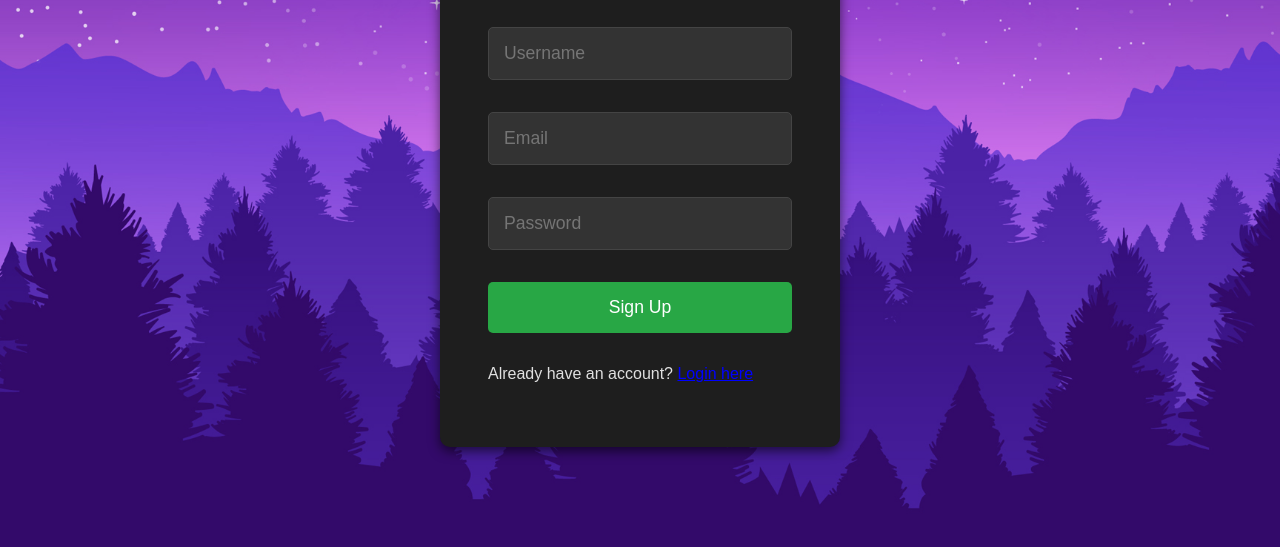
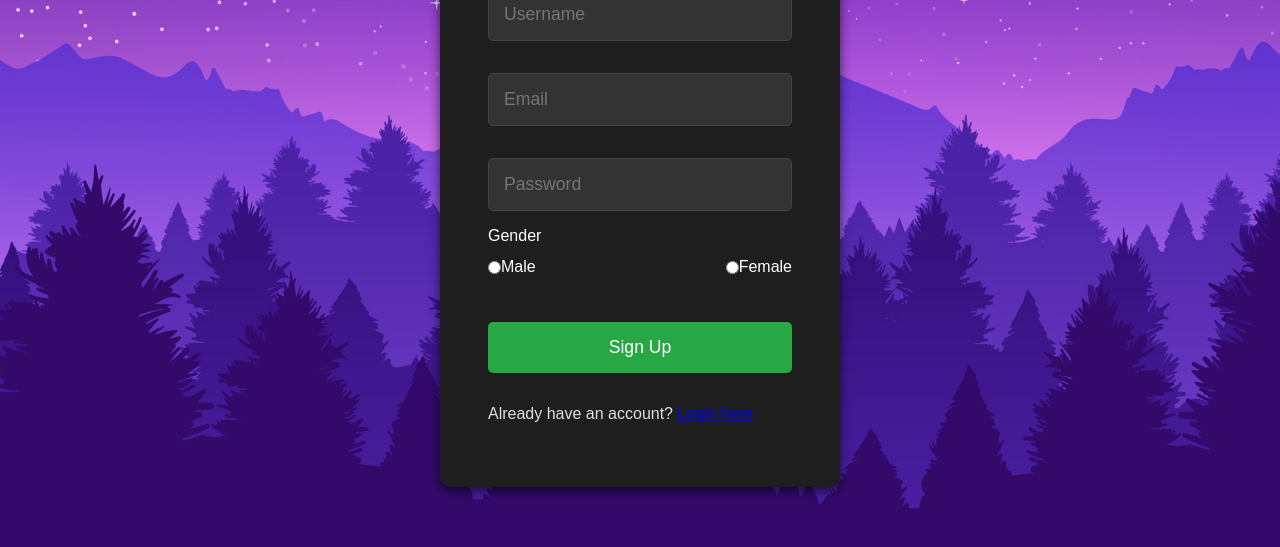
Before and after one commit to gautamsidhwani29/Auth-Todo, a website: page public/signup.html in a window 1280 px wide. Shown: the part 239-786 px from the top of the page. Drawn offline with nearby package versions, Linux system fonts and the light colour scheme.

Commit message:
different pfp's for male and female

```diff
--- a/index.js
+++ b/index.js
@@ -74,7 +74,8 @@ app.get('/home', reqDetailLogger, (req, res) => {
 app.post('/signup', reqDetailLogger, async (req, res) => {
     try {
         const { success, error, data } = signupSchema.safeParse(req.body);
-        const { username, email, password } = data;
+        const { username, email, password, gender } = data;
+        console.log(data)
 
         const existingUser = await UserModel.findOne({
             where: {
@@ -94,11 +95,11 @@ app.post('/signup', reqDetailLogger, async (req, res) => {
             username,
             email,
             password: hashedPassword,
+            gender
         });
         return res.status(201).json({
             message: 'User created successfully',
             username: user.username,
-            profileImageUrl: user.profileImageUrl
         });
     } catch (error) {
         return res.status(500).json({ message: 'Server error', error });
--- a/public/signup.html
+++ b/public/signup.html
@@ -82,6 +82,25 @@
             text-decoration: underline;
             cursor: pointer;
         }
+
+        .gender-label {
+            font-size: 1rem;
+            margin: 1rem 0 0.5rem;
+            color: #ffffff;
+        }
+
+        .gender-container {
+            display: flex;
+            justify-content: space-between;
+            margin-bottom: 1rem;
+        }
+
+        .gender-container label {
+            color: #ffffff;
+            font-size: 1rem;
+            display: flex;
+            align-items: center;
+        }
     </style>
 </head>
 
@@ -93,6 +112,16 @@
             <input type="text" id="signUpUsername" placeholder="Username" required />
             <input type="email" id="signUpEmail" placeholder="Email" required />
             <input type="password" id="signUpPassword" placeholder="Password" required />
+            <label class="gender-label">Gender</label>
+            <div class="gender-container">
+                <label>
+                    <input type="radio" name="gender" value="male" required /> Male
+                </label>
+                <label>
+                    <input type="radio" name="gender" value="female" required /> Female
+                </label>
+            </div>
+
             <button type="submit">Sign Up</button>
             <p>Already have an account? <a onclick="login()">Login here</a></p>
             <div id="message" class="error"></div>
@@ -110,13 +139,15 @@
             const username = document.getElementById('signUpUsername').value;
             const email = document.getElementById('signUpEmail').value;
             const password = document.getElementById('signUpPassword').value;
+            const gender = document.querySelector('input[name="gender"]:checked').value;
             const messageDiv = document.getElementById('message');
 
             try {
                 const response = await axios.post('/signup', {
                     username,
                     email,
-                    password
+                    password,
+                    gender
                 });
 
                 messageDiv.textContent = response.data.message + " Redirecting to Login...";
--- a/validationSchema.js
+++ b/validationSchema.js
@@ -1,9 +1,11 @@
+import { genSalt } from 'bcrypt';
 import { z } from 'zod';
 
 export const signupSchema = z.object({
   username : z.string().min(2).max(30),
   email : z.string().min(5).max(100),
   password : z.string().min(8).max(50),
+  gender : z.enum(['male','female'])
 
 })
 
```
Also changed, not shown: db.js (+12 -11 lines), public/index.html (+12 -2 lines), public/femalepfp.jpeg (added), public/malepfp.png (added).
